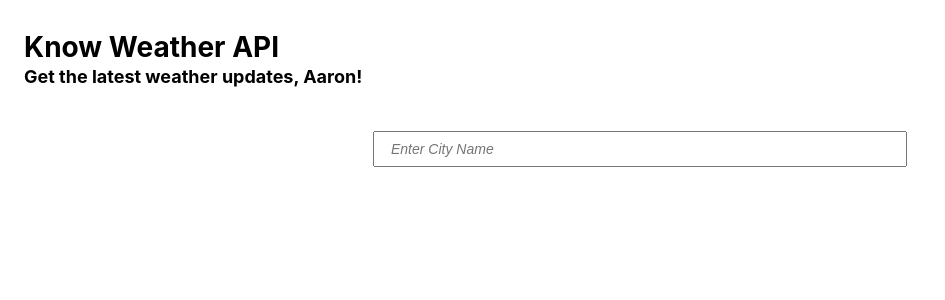
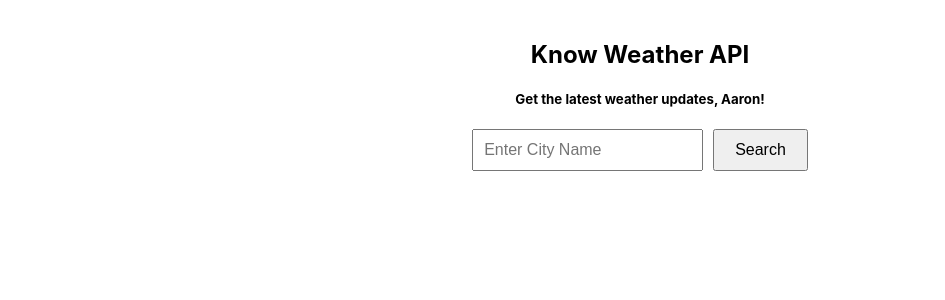
Before and after one commit to aaronsharon/knowweather, a React (Create React App) app: page / in a window 1280 px wide. Shown: the top 300 px of the page, without its empty margins (0-945 px from the left). Built offline with nearby package versions, Linux system fonts and the light colour scheme.

Commit message:
Feat(App.js) : Release v 1.1.2
1. API Integration completed.
2. Added a new Design.
3. Working Fine.

```diff
--- a/src/App.js
+++ b/src/App.js
@@ -1,7 +1,44 @@
-// import logo from "./logo.svg";
+// App.js
+import React, { useState } from "react";
 import "./App.css";
 
 function App() {
+  const [city, setCity] = useState("");
+  const [weatherData, setWeatherData] = useState(null);
+  const [error, setError] = useState(null);
+
+  const apiKey = "41ba0190f9554e53834135950240507"; // Your WeatherAPI.com API key
+
+  const handleInputChange = (e) => {
+    setCity(e.target.value);
+  };
+
+  const handleSearch = () => {
+    if (city.trim() === "") {
+      setError("Please enter a city name.");
+      setWeatherData(null);
+      return;
+    }
+
+    // Fetch weather data from WeatherAPI.com
+    fetch(`http://api.weatherapi.com/v1/current.json?key=${apiKey}&q=${city}`)
+      .then((response) => {
+        if (!response.ok) {
+          throw new Error("City not found");
+        }
+        return response.json();
+      })
+      .then((data) => {
+        setWeatherData(data);
+        setError(null);
+      })
+      .catch((error) => {
+        console.error("Error fetching data:", error);
+        setError("City not found. Please try again.");
+        setWeatherData(null);
+      });
+  };
+
   return (
     <div className="main-component-sec">
       <section className="main-navbar-title">
@@ -9,17 +46,35 @@ function App() {
         <h5>Get the latest weather updates, Aaron!</h5>
       </section>
 
-
       <section>
         <div className="main-input-sec">
-          <input className="input-field" type="text" placeholder="Enter City Name" />
+          <input
+            className="input-field"
+            type="text"
+            placeholder="Enter City Name"
+            value={city}
+            onChange={handleInputChange}
+          />
+          <button className="search-button" onClick={handleSearch}>
+            Search
+          </button>
         </div>
       </section>
 
-
       <section>
         <div className="main-button-sec">
-
+          {weatherData && (
+            <div className="weather-info">
+              <h2>{weatherData.location.name}</h2>
+              <p>Temperature: {weatherData.current.temp_c} °C</p>
+              <p>Description: {weatherData.current.condition.text}</p>
+              <img
+                src={weatherData.current.condition.icon}
+                alt={weatherData.current.condition.text}
+              />
+            </div>
+          )}
+          {error && <p className="error-message">{error}</p>}
         </div>
       </section>
     </div>
--- a/src/index.css
+++ b/src/index.css
@@ -6,9 +6,8 @@ body {
   -webkit-font-smoothing: antialiased;
   -moz-osx-font-smoothing: grayscale;
 }
-
+/*
 .main-component-sec {
-  /* display: flex; */
   background-clip: border-box;
 }
 
@@ -28,7 +27,7 @@ body {
   justify-content: center;
   align-items: center;
   display: flex;
-  /* flex-direction: column; */
+
 
   .input-field {
     width: 40%;
@@ -43,4 +42,37 @@ body {
     font-style: italic;
     font-size: 14px;
   }
+} */
+
+
+/* App.css */
+
+.main-component-sec {
+  text-align: center;
+  padding: 20px;
 }
+
+.main-navbar-title {
+  margin-bottom: 20px;
+}
+
+.input-field {
+  padding: 10px;
+  margin-right: 10px;
+  font-size: 16px;
+}
+
+.search-button {
+  padding: 10px 20px;
+  font-size: 16px;
+  cursor: pointer;
+}
+
+.weather-info {
+  margin-top: 20px;
+}
+
+.error-message {
+  color: red;
+  margin-top: 20px;
+}
```
